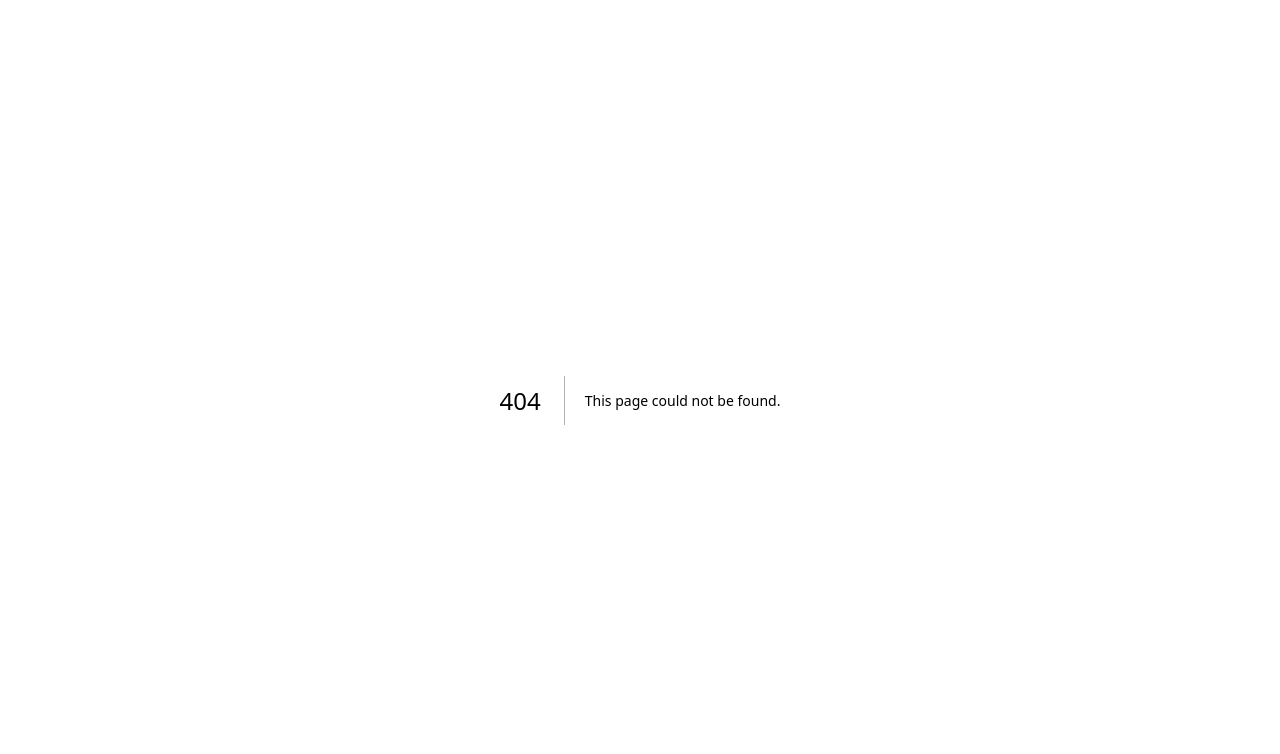
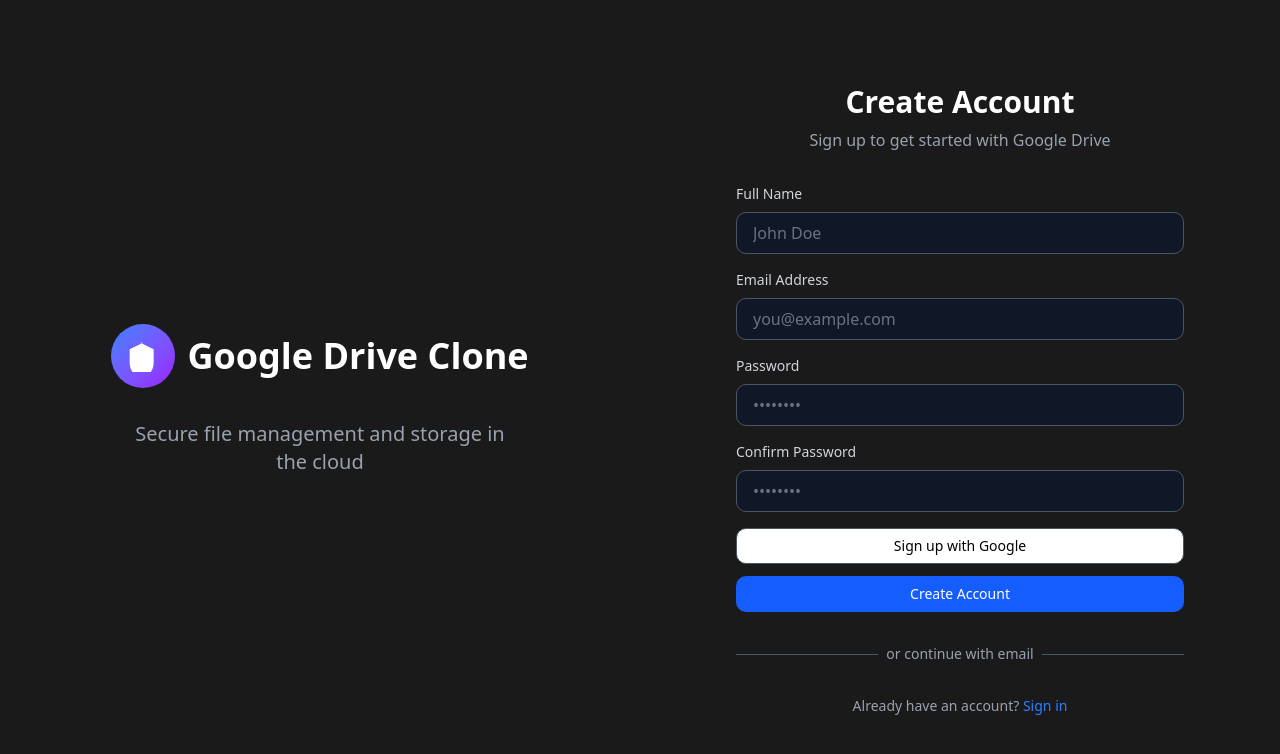
Before and after one commit to inevitable-ank/DriveReplicateFrontend, a Next.js app: page /signup in a window 1280 px wide. Before the commit this address had no page. Shown: the top 754 px of the page. Built offline with nearby package versions, Linux system fonts and the light colour scheme.

Commit message:
sign up with google

```diff
--- a/app/login/page.tsx
+++ b/app/login/page.tsx
@@ -3,6 +3,7 @@
 import { useState } from "react"
 import { useAuth } from "@/lib/auth-context"
 import { useRouter } from "next/navigation"
+import Link from "next/link"
 import { Button } from "@/components/ui/button"
 
 export default function LoginPage() {
@@ -122,9 +123,9 @@
 
           <p className="text-center text-sm text-gray-400">
             No account?{" "}
-            <a href="#" className="font-medium text-blue-500 hover:text-blue-400">
+            <Link href="/signup" className="font-medium text-blue-500 hover:text-blue-400">
               Sign up for free
-            </a>
+            </Link>
           </p>
         </div>
       </div>
--- /dev/null
+++ b/app/signup/page.tsx
@@ -0,0 +1,222 @@
+"use client"
+
+import { useState } from "react"
+import { useAuth } from "@/lib/auth-context"
+import { useRouter } from "next/navigation"
+import Link from "next/link"
+import { Button } from "@/components/ui/button"
+
+export default function SignupPage() {
+  const { setUser, isAuthenticated } = useAuth()
+  const router = useRouter()
+  const [isLoading, setIsLoading] = useState(false)
+  const [formData, setFormData] = useState({
+    name: "",
+    email: "",
+    password: "",
+    confirmPassword: "",
+  })
+  const [error, setError] = useState("")
+
+  // Redirect if already authenticated
+  if (isAuthenticated) {
+    router.push("/dashboard")
+    return null
+  }
+
+  const handleGoogleSignup = () => {
+    setIsLoading(true)
+    // For now, use the same login flow
+    window.location.href = "/api/auth/google"
+  }
+
+  const handleSubmit = (e: React.FormEvent) => {
+    e.preventDefault()
+    setError("")
+
+    // Validation
+    if (!formData.name || !formData.email || !formData.password || !formData.confirmPassword) {
+      setError("Please fill in all fields")
+      return
+    }
+
+    if (formData.password !== formData.confirmPassword) {
+      setError("Passwords do not match")
+      return
+    }
+
+    if (formData.password.length < 6) {
+      setError("Password must be at least 6 characters")
+      return
+    }
+
+    setIsLoading(true)
+
+    // Create user account (demo - in production, this would call an API)
+    const newUser = {
+      id: `user-${Date.now()}`,
+      email: formData.email,
+      name: formData.name,
+      picture: `https://ui-avatars.com/api/?name=${encodeURIComponent(formData.name)}&background=3b82f6&color=fff`,
+    }
+
+    // Save to localStorage (demo - in production, this would be handled by backend)
+    localStorage.setItem("user", JSON.stringify(newUser))
+    setUser(newUser)
+
+    // Redirect to dashboard
+    setTimeout(() => {
+      router.push("/dashboard")
+    }, 500)
+  }
+
+  const handleChange = (e: React.ChangeEvent<HTMLInputElement>) => {
+    setFormData({
+      ...formData,
+      [e.target.name]: e.target.value,
+    })
+    setError("")
+  }
+
+  return (
+    <div className="flex h-screen bg-[#1a1a1a] text-white">
+      {/* Left side - Branding */}
+      <div className="hidden w-1/2 flex-col items-center justify-center gap-8 px-8 lg:flex">
+        <div className="flex items-center gap-3">
+          <div className="flex h-16 w-16 items-center justify-center rounded-full bg-gradient-to-br from-blue-500 to-purple-600">
+            <svg className="h-8 w-8" viewBox="0 0 24 24" fill="none" xmlns="http://www.w3.org/2000/svg">
+              <path d="M12 2L2 7v10c0 5.55 3.84 10.74 9 12 5.16-1.26 9-6.45 9-12V7l-10-5z" fill="currentColor" />
+            </svg>
+          </div>
+          <h1 className="text-4xl font-bold">Google Drive Clone</h1>
+        </div>
+        <p className="max-w-sm text-center text-xl text-gray-400">Secure file management and storage in the cloud</p>
+      </div>
+
+      {/* Right side - Signup Form */}
+      <div className="flex w-full flex-col items-center justify-center gap-8 px-8 lg:w-1/2">
+        <div className="w-full max-w-md space-y-8">
+          <div className="space-y-2 text-center">
+            <h2 className="text-3xl font-bold">Create Account</h2>
+            <p className="text-gray-400">Sign up to get started with Google Drive</p>
+          </div>
+
+          {error && (
+            <div className="rounded-lg bg-red-500/10 border border-red-500/20 px-4 py-3 text-sm text-red-400">
+              {error}
+            </div>
+          )}
+
+          <form onSubmit={handleSubmit} className="space-y-4">
+            {/* Name Input */}
+            <div className="space-y-2">
+              <label htmlFor="name" className="block text-sm font-medium text-gray-300">
+                Full Name
+              </label>
+              <input
+                id="name"
+                name="name"
+                type="text"
+                placeholder="John Doe"
+                value={formData.name}
+                onChange={handleChange}
+                className="w-full rounded-lg border border-gray-600 bg-gray-900 px-4 py-2 text-white placeholder-gray-500 transition-colors hover:border-gray-500 focus:border-blue-500 focus:outline-none focus:ring-2 focus:ring-blue-500/20"
+                required
+              />
+            </div>
+
+            {/* Email Input */}
+            <div className="space-y-2">
+              <label htmlFor="email" className="block text-sm font-medium text-gray-300">
+                Email Address
+              </label>
+              <input
+                id="email"
+                name="email"
+                type="email"
+                placeholder="you@example.com"
+                value={formData.email}
+                onChange={handleChange}
+                className="w-full rounded-lg border border-gray-600 bg-gray-900 px-4 py-2 text-white placeholder-gray-500 transition-colors hover:border-gray-500 focus:border-blue-500 focus:outline-none focus:ring-2 focus:ring-blue-500/20"
+                required
+              />
+            </div>
+
+            {/* Password Input */}
+            <div className="space-y-2">
+              <label htmlFor="password" className="block text-sm font-medium text-gray-300">
+                Password
+              </label>
+              <input
+                id="password"
+                name="password"
+                type="password"
+                placeholder="••••••••"
+                value={formData.password}
+                onChange={handleChange}
+                className="w-full rounded-lg border border-gray-600 bg-gray-900 px-4 py-2 text-white placeholder-gray-500 transition-colors hover:border-gray-500 focus:border-blue-500 focus:outline-none focus:ring-2 focus:ring-blue-500/20"
+                required
+                minLength={6}
+              />
+            </div>
+
+            {/* Confirm Password Input */}
+            <div className="space-y-2">
+              <label htmlFor="confirmPassword" className="block text-sm font-medium text-gray-300">
+                Confirm Password
+              </label>
+              <input
+                id="confirmPassword"
+                name="confirmPassword"
+                type="password"
+                placeholder="••••••••"
+                value={formData.confirmPassword}
+                onChange={handleChange}
+                className="w-full rounded-lg border border-gray-600 bg-gray-900 px-4 py-2 text-white placeholder-gray-500 transition-colors hover:border-gray-500 focus:border-blue-500 focus:outline-none focus:ring-2 focus:ring-blue-500/20"
+                required
+                minLength={6}
+              />
+            </div>
+
+            <div className="space-y-3">
+              {/* Google OAuth Button */}
+              <Button
+                type="button"
+                onClick={handleGoogleSignup}
+                disabled={isLoading}
+                className="w-full rounded-lg border border-gray-600 bg-white py-2 px-4 font-medium text-black transition-colors hover:bg-gray-100 disabled:opacity-50"
+              >
+                {isLoading ? "Creating account..." : "Sign up with Google"}
+              </Button>
+
+              {/* Submit Button */}
+              <Button
+                type="submit"
+                disabled={isLoading}
+                className="w-full rounded-lg bg-blue-600 py-2 px-4 font-medium text-white transition-colors hover:bg-blue-700 disabled:opacity-50"
+              >
+                {isLoading ? "Creating account..." : "Create Account"}
+              </Button>
+            </div>
+          </form>
+
+          <div className="relative">
+            <div className="absolute inset-0 flex items-center">
+              <div className="w-full border-t border-gray-600"></div>
+            </div>
+            <div className="relative flex justify-center text-sm">
+              <span className="bg-[#1a1a1a] px-2 text-gray-400">or continue with email</span>
+            </div>
+          </div>
+
+          <p className="text-center text-sm text-gray-400">
+            Already have an account?{" "}
+            <Link href="/login" className="font-medium text-blue-500 hover:text-blue-400">
+              Sign in
+            </Link>
+          </p>
+        </div>
+      </div>
+    </div>
+  )
+}
```
